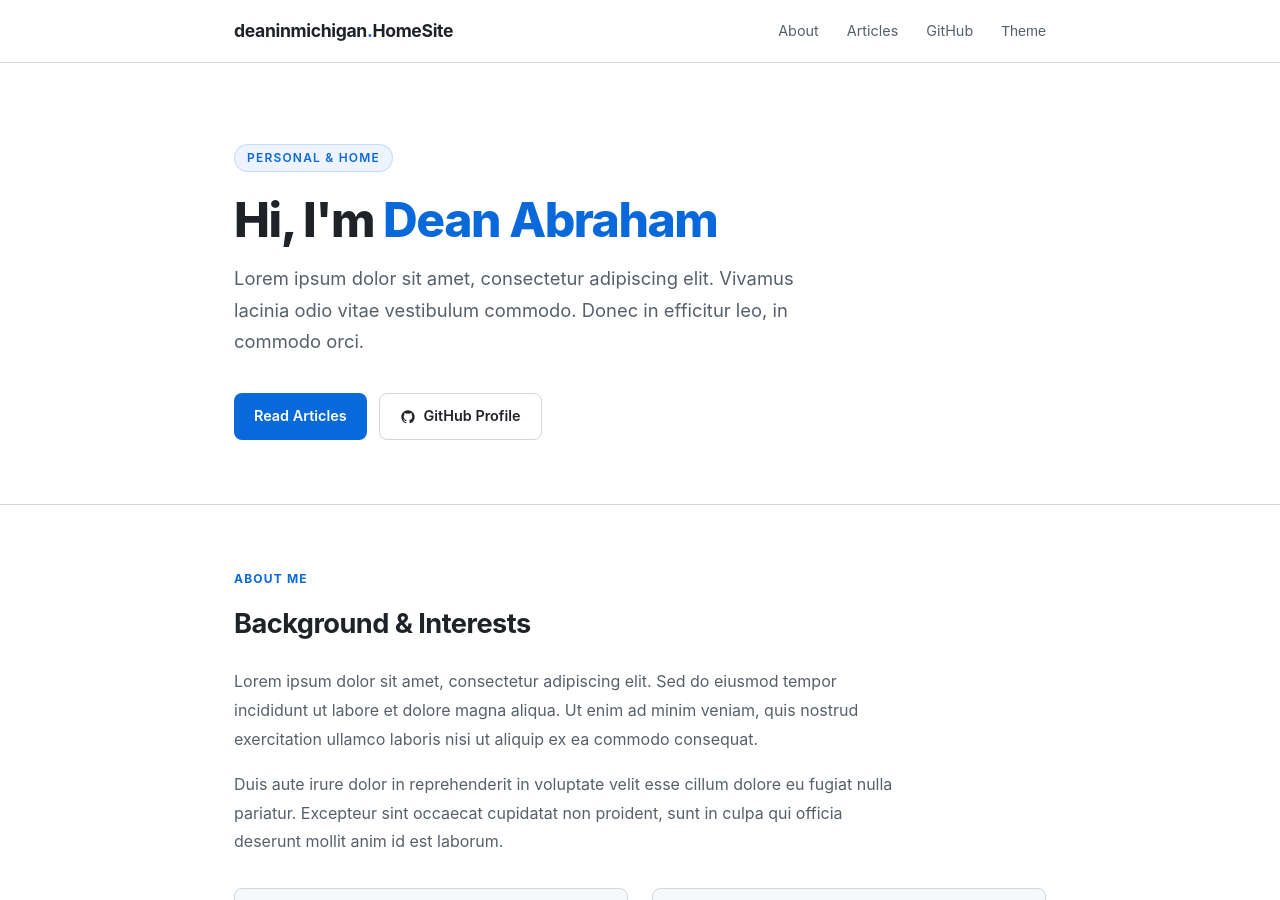
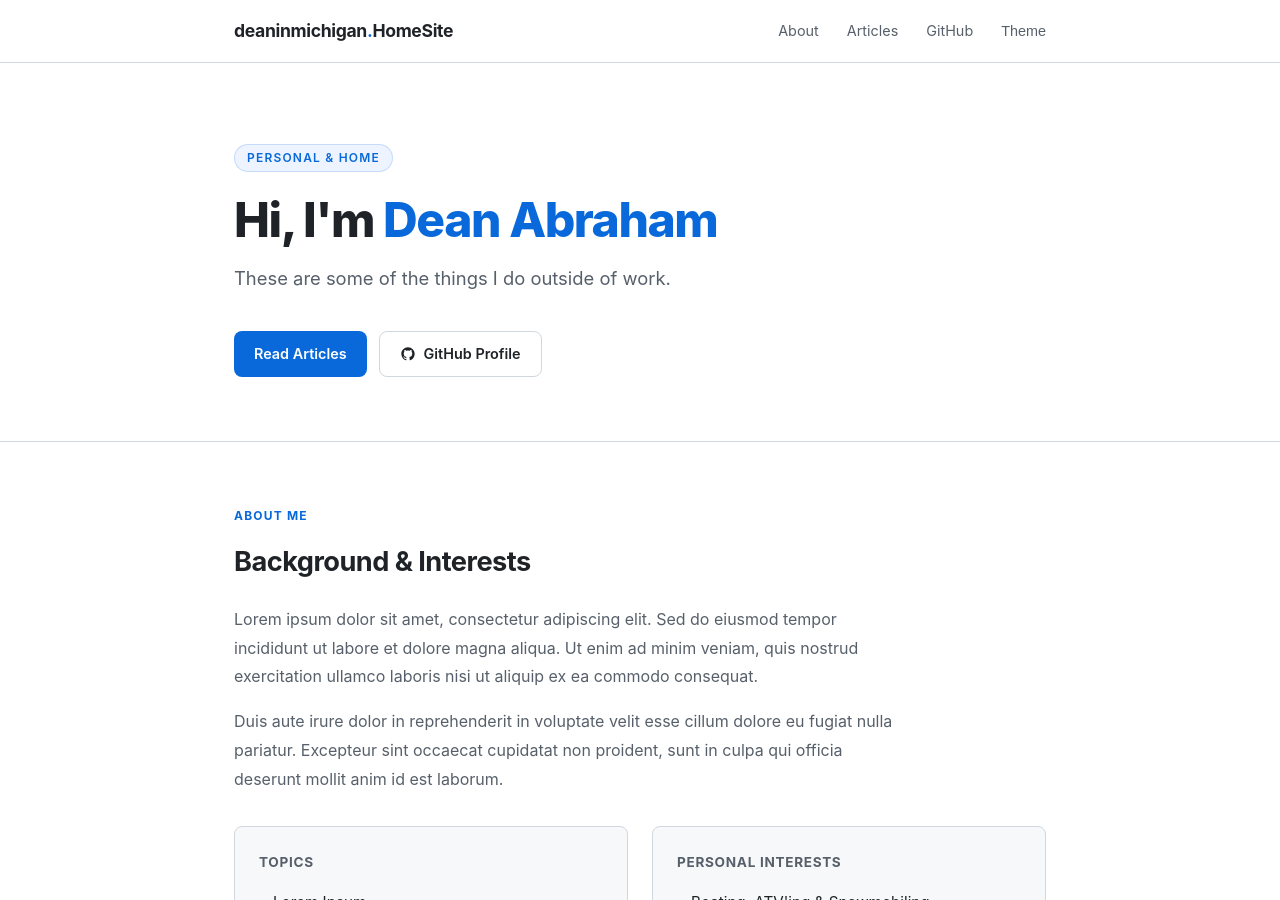
Before and after one commit to DeanInMichigan/HomeSite, a Jekyll site: the page built from HomeSite/index.html, in a window 1280 px wide and 900 px high. Built offline with Jekyll 4.4.1, drawn with Linux system fonts in a browser that asks for light colours; some of the changed lines change nothing that is shown.

Commit message:
minor text change

```diff
--- a/HomeSite/index.html
+++ b/HomeSite/index.html
@@ -18,13 +18,15 @@
 | |_| | |___ / ___ \| |\  |   / ___ \| |_) |  _ <  / ___ \|  _  |/ ___ \| |  | |
 |____/|_____/_/   \_\_| \_|  /_/   \_\____/|_| \_\/_/   \_\_| |_/_/   \_\_|  |_|</pre>
         <p class="tagline">
-          Lorem ipsum dolor sit amet, consectetur adipiscing elit. Vivamus lacinia odio vitae
-          vestibulum commodo. Donec in efficitur leo, in commodo orci.
+          These are some of the things I do outside of work.
         </p>
         <div class="hero-links">
           <a href="#articles" class="btn btn-primary">Read Articles</a>
           <a href="https://github.com/DeanInMichigan" target="_blank" rel="noopener" class="btn btn-ghost">
-            <svg width="16" height="16" viewBox="0 0 24 24" fill="currentColor" aria-hidden="true"><path d="M12 2C6.477 2 2 6.477 2 12c0 4.418 2.865 8.166 6.839 9.489.5.092.682-.217.682-.482 0-.237-.009-.868-.013-1.703-2.782.604-3.369-1.342-3.369-1.342-.454-1.154-1.11-1.462-1.11-1.462-.908-.62.069-.608.069-.608 1.003.07 1.531 1.03 1.531 1.03.892 1.529 2.341 1.087 2.91.832.092-.647.35-1.088.636-1.338-2.22-.253-4.555-1.11-4.555-4.943 0-1.091.39-1.984 1.029-2.683-.103-.253-.446-1.27.098-2.647 0 0 .84-.269 2.75 1.025A9.578 9.578 0 0 1 12 6.836a9.59 9.59 0 0 1 2.504.337c1.909-1.294 2.747-1.025 2.747-1.025.546 1.377.203 2.394.1 2.647.64.699 1.028 1.592 1.028 2.683 0 3.842-2.339 4.687-4.566 4.935.359.309.678.919.678 1.852 0 1.336-.012 2.415-.012 2.743 0 .267.18.578.688.48C19.138 20.163 22 16.418 22 12c0-5.523-4.477-10-10-10z"/></svg>
+            <svg width="16" height="16" viewBox="0 0 24 24" fill="currentColor" aria-hidden="true">
+              <path
+                d="M12 2C6.477 2 2 6.477 2 12c0 4.418 2.865 8.166 6.839 9.489.5.092.682-.217.682-.482 0-.237-.009-.868-.013-1.703-2.782.604-3.369-1.342-3.369-1.342-.454-1.154-1.11-1.462-1.11-1.462-.908-.62.069-.608.069-.608 1.003.07 1.531 1.03 1.531 1.03.892 1.529 2.341 1.087 2.91.832.092-.647.35-1.088.636-1.338-2.22-.253-4.555-1.11-4.555-4.943 0-1.091.39-1.984 1.029-2.683-.103-.253-.446-1.27.098-2.647 0 0 .84-.269 2.75 1.025A9.578 9.578 0 0 1 12 6.836a9.59 9.59 0 0 1 2.504.337c1.909-1.294 2.747-1.025 2.747-1.025.546 1.377.203 2.394.1 2.647.64.699 1.028 1.592 1.028 2.683 0 3.842-2.339 4.687-4.566 4.935.359.309.678.919.678 1.852 0 1.336-.012 2.415-.012 2.743 0 .267.18.578.688.48C19.138 20.163 22 16.418 22 12c0-5.523-4.477-10-10-10z" />
+            </svg>
             GitHub Profile
           </a>
         </div>
```
